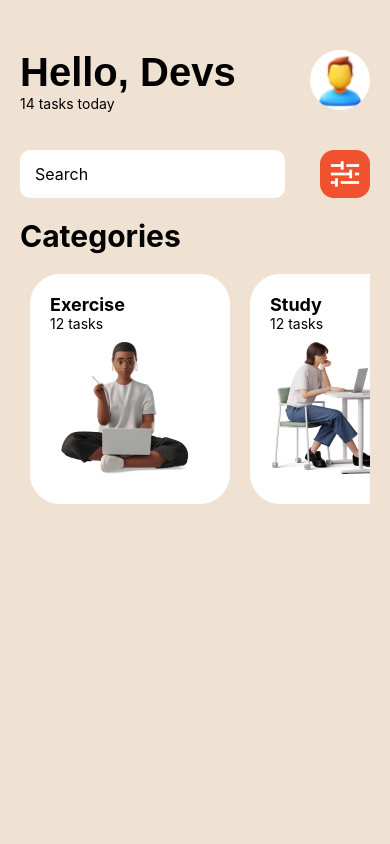
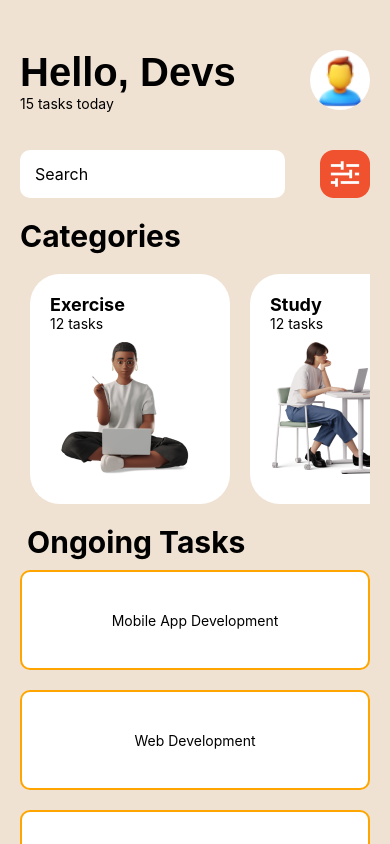
Before and after one commit to Cyberkid-30/rn-assignment3-11348753, a React Native app: screen / in a window 390 px wide. Shown: the top 844 px of the page. Built offline with nearby package versions, Linux system fonts and the light colour scheme.

Commit message:
Completed Tasks seciton

```diff
--- a/App.js
+++ b/App.js
@@ -1,8 +1,9 @@
-import { StatusBar } from "expo-status-bar";
+
 import { Alert, Button, Image, StyleSheet, Text, View } from "react-native";
 import Header from "./components/Header";
 import Categories from "./components/Categories";
 import Search from "./components/Search";
+import OngoingTasks from "./components/OngoingTasks";
 
 export default function App() {
   return (
@@ -10,13 +11,14 @@ export default function App() {
       <Header />
       <Search />
       <Categories />
+      <OngoingTasks />
     </View>
   );
 }
 
 const styles = StyleSheet.create({
   container: {
-    flex: 1,
+    // flex: 1,
     paddingHorizontal: 20,
     paddingVertical: 30,
     backgroundColor: "#f0e2d3",
--- a/components/Categories.js
+++ b/components/Categories.js
@@ -11,7 +11,6 @@ const Categories = () => {
         horizontal
         style={styles.categoryContainer}
         showsHorizontalScrollIndicator={false}
-        contentContainerStyle={styles.contentContainer}
       >
         {Category.map((item) => (
           <CategoryItems
@@ -34,10 +33,6 @@ const styles = StyleSheet.create({
   categoryContainer: {
     flexDirection: "row",
   },
-
-  contentContainer: {
-    justifyContent: "space-evenly",
-  },
 });
 
 export default Categories;
--- a/components/Header.js
+++ b/components/Header.js
@@ -6,7 +6,7 @@ const Header = () => {
     <View style={styles.header}>
       <View>
         <Text style={styles.heading}>Hello, Devs</Text>
-        <Text>14 tasks today</Text>
+        <Text>15 tasks today</Text>
       </View>
       <Image
         style={styles.personIcon}
--- /dev/null
+++ b/components/OngoingTasks.js
@@ -0,0 +1,52 @@
+import React from "react";
+import { View, StyleSheet, Text, ScrollView, FlatList } from "react-native";
+import Task from "./Task";
+
+const OngoingTasks = () => {
+  const Tasks = [
+    { id: 1, task: "Mobile App Development" },
+    { id: 2, task: "Web Development" },
+    { id: 3, task: "Push Ups" },
+    { id: 4, task: "Make pancakes" },
+    { id: 5, task: "Meditate for 15 minutes." },
+    { id: 6, task: "Play COD" },
+    { id: 7, task: "Do my homework." },
+    { id: 8, task: "Family time" },
+    { id: 9, task: "Crunces" },
+    { id: 10, task: "Study Physics" },
+    { id: 11, task: "Mobile App Development" },
+    { id: 12, task: "Make cakes" },
+    { id: 13, task: "Meditate" },
+    { id: 14, task: "Play GTA" },
+    { id: 15, task: "Family time" },
+  ];
+  return (
+    <View style={styles.container}>
+      <Text style={styles.heading}> Ongoing Tasks </Text>
+      <FlatList
+        data={Tasks}
+        keyExtractor={(item) => item.id.toString()}
+        renderItem={({ item }) => <Task task={item.task} />}
+        style={styles.flatList}
+      />
+    </View>
+  );
+};
+
+const styles = StyleSheet.create({
+  container: {
+    marginTop: 20,
+    paddingBottom: 50,
+  },
+
+  heading: {
+    fontSize: 30,
+    fontWeight: "bold",
+  },
+  flatList: {
+    height: 500,
+    paddingBottom: 30,
+  },
+});
+
+export default OngoingTasks;
--- /dev/null
+++ b/components/Task.js
@@ -0,0 +1,27 @@
+import React from "react";
+import { View, Text, StyleSheet } from "react-native";
+
+const Task = ({ task }) => {
+  return (
+    <View style={styles.container}>
+      <Text>{task}</Text>
+    </View>
+  );
+};
+
+const styles = StyleSheet.create({
+  container: {
+    width: "100%",
+    height: 100,
+    backgroundColor: "#fff",
+    borderWidth: 2,
+    borderColor: "orange",
+    borderStyle: "solid",
+    justifyContent: "center",
+    alignItems: "center",
+    marginVertical: 10,
+    borderRadius: 10,
+  },
+});
+
+export default Task;
```
